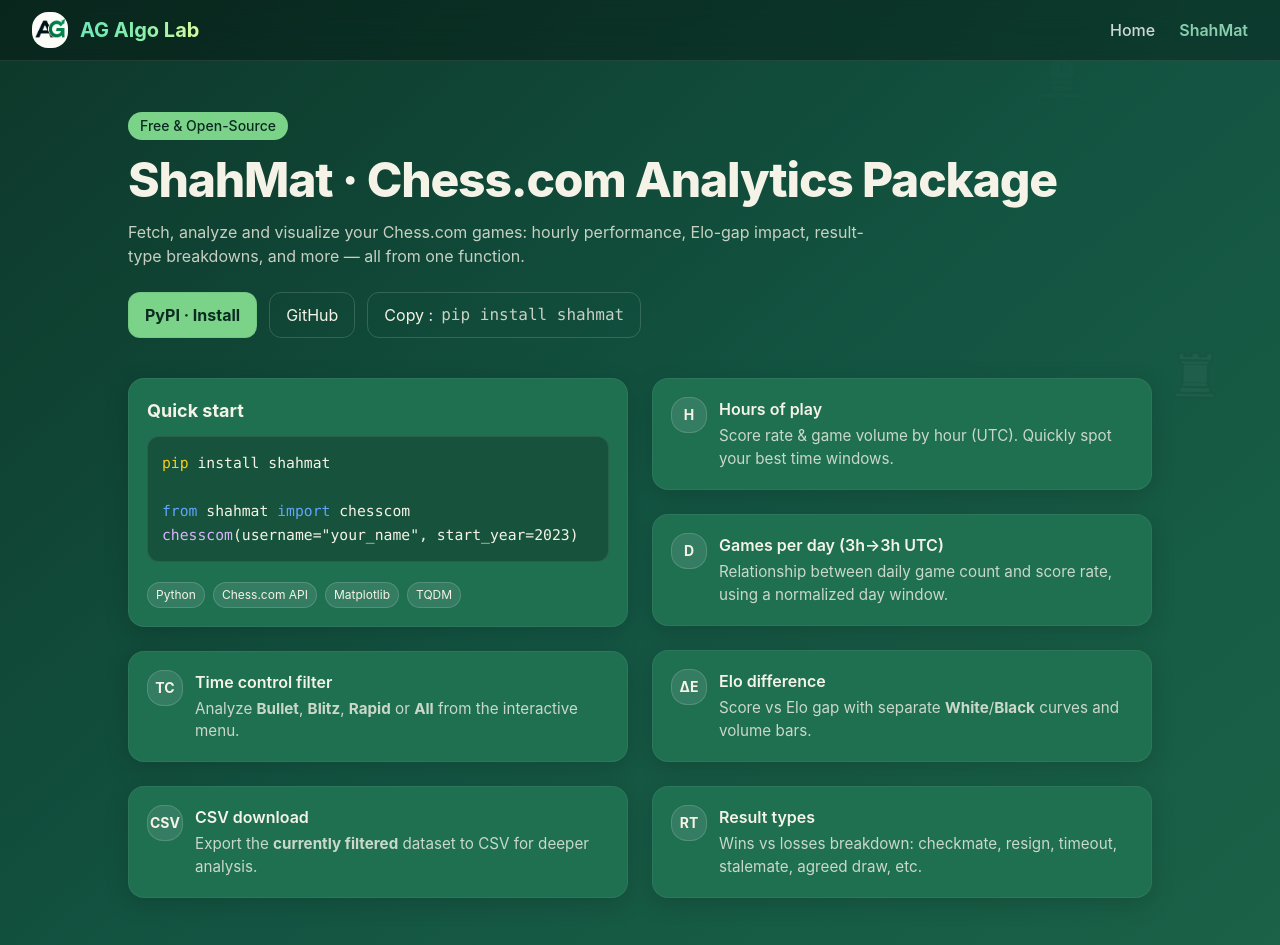
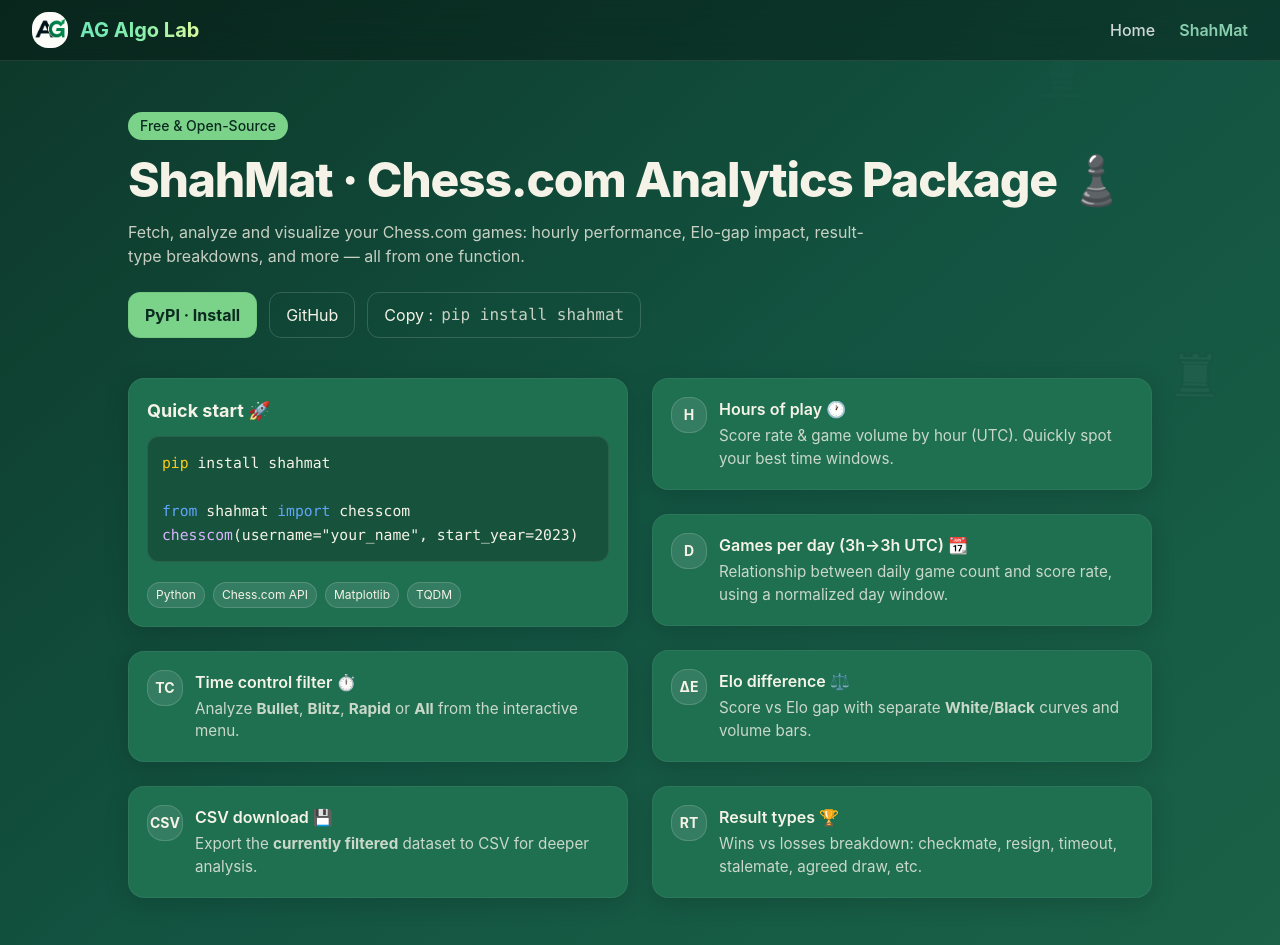
Before and after one commit to ag-algolab/ag-algolab.github.io, a React (Vite) app: page /#/shahmat in a window 1280 px wide. Shown: the top 945 px of the page. Built offline with nearby package versions, Linux system fonts and the light colour scheme.

Commit message:
Update ShahMat.jsx

```diff
--- a/src/pages/ShahMat.jsx
+++ b/src/pages/ShahMat.jsx
@@ -94,7 +94,7 @@
             Free & Open-Source
           </span>
           <h1 className="mt-4 text-4xl md:text-5xl font-extrabold tracking-tight">
-            ShahMat · Chess.com Analytics Package
+            ShahMat · Chess.com Analytics Package ♟️
           </h1>
           <p className="mt-4 text-[var(--paper-soft)] max-w-3xl">
             Fetch, analyze and visualize your Chess.com games: hourly performance, Elo-gap impact,
@@ -132,7 +132,7 @@
           <div className="grid gap-6">
             {/* Quick start (no 3-bullet list; keep badges) */}
             <div className="card">
-              <h2 className="card-title">Quick start</h2>
+              <h2 className="card-title">Quick start 🚀</h2>
               <pre className="codeblock text-sm leading-relaxed font-mono" aria-label="Install & import">
                 <code>
                   <span className="text-yellow-400">pip</span> install shahmat
@@ -159,7 +159,7 @@
                   <span className="text-sm font-bold">TC</span>
                 </div>
                 <div className="flex-1">
-                  <h3 className="card-subtitle">Time control filter</h3>
+                  <h3 className="card-subtitle">Time control filter ⏱️</h3>
                   <p className="card-text">
                     Analyze <strong>Bullet</strong>, <strong>Blitz</strong>, <strong>Rapid</strong> or <strong>All</strong> from the interactive menu.
                   </p>
@@ -174,7 +174,7 @@
                   <span className="text-sm font-bold">CSV</span>
                 </div>
                 <div className="flex-1">
-                  <h3 className="card-subtitle">CSV download</h3>
+                  <h3 className="card-subtitle">CSV download 💾</h3>
                   <p className="card-text">
                     Export the <strong>currently filtered</strong> dataset to CSV for deeper analysis.
                   </p>
@@ -191,7 +191,7 @@
                   <span className="text-sm font-bold">H</span>
                 </div>
                 <div className="flex-1">
-                  <h3 className="card-subtitle">Hours of play</h3>
+                  <h3 className="card-subtitle">Hours of play 🕐</h3>
                   <p className="card-text">
                     Score rate &amp; game volume by hour (UTC). Quickly spot your best time windows.
                   </p>
@@ -205,7 +205,7 @@
                   <span className="text-sm font-bold">D</span>
                 </div>
                 <div className="flex-1">
-                  <h3 className="card-subtitle">Games per day (3h→3h UTC)</h3>
+                  <h3 className="card-subtitle">Games per day (3h→3h UTC) 📆</h3>
                   <p className="card-text">
                     Relationship between daily game count and score rate, using a normalized day window.
                   </p>
@@ -219,7 +219,7 @@
                   <span className="text-sm font-bold">ΔE</span>
                 </div>
                 <div className="flex-1">
-                  <h3 className="card-subtitle">Elo difference</h3>
+                  <h3 className="card-subtitle">Elo difference ⚖️</h3>
                   <p className="card-text">
                     Score vs Elo gap with separate <strong>White</strong>/<strong>Black</strong> curves and volume bars.
                   </p>
@@ -233,7 +233,7 @@
                   <span className="text-sm font-bold">RT</span>
                 </div>
                 <div className="flex-1">
-                  <h3 className="card-subtitle">Result types</h3>
+                  <h3 className="card-subtitle">Result types 🏆</h3>
                   <p className="card-text">
                     Wins vs losses breakdown: checkmate, resign, timeout, stalemate, agreed draw, etc.
                   </p>
@@ -248,7 +248,7 @@
           <div className="flex-1">
             <h3 className="font-semibold text-lg">Join the journey 🤝</h3>
             <p className="text-sm text-[var(--paper-soft)]">
-              Built for players, shaped by ideas. Let’s connect & turn yours into the next update.
+              No matter your Elo, your ideas matter. If you’ve got some, let’s connect — I’m always open for a good discussion.
             </p>
           </div>
           <a
```
